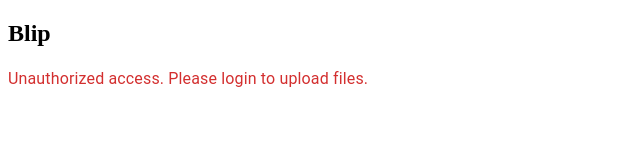
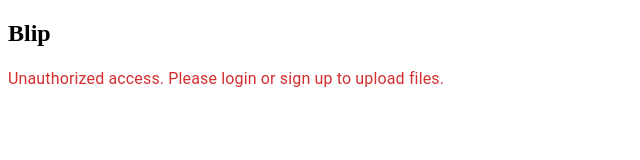
Before and after one commit to BugFixDotExe/Blip, a React (Vite) app in the folder client/: page /upload in a window 1280 px wide. Shown: the top 160 px of the page, without its empty margins (0-640 px from the left). Built offline with nearby package versions, Linux system fonts and the light colour scheme.

Commit message:
A redesign of the detail Model was made

```diff
--- a/client/src/components/FileUpload.jsx
+++ b/client/src/components/FileUpload.jsx
@@ -16,7 +16,7 @@
 const FileUpload = ({ token }) => {
   if (!token) {
     // You should handle unauthorized access with a message or redirection
-    return <Typography variant="body1" color="error" sx={{ marginTop: 2 }}>Unauthorized access. Please login to upload files.</Typography>;
+    return <Typography variant="body1" color="error" sx={{ marginTop: 2 }}>Unauthorized access. Please login or sign up to upload files.</Typography>;
   }
 
   console.log('file upload token', token);
@@ -56,7 +56,6 @@
           Authorization: `Bearer ${token}`, // Include the token in the request
         },
       });
-      console.log('from gemeni to you', response)
       setGemeniResponse(response.data)
       setMessage("File uploaded successfully!");
       console.log('file name:', file.name);
--- a/client/src/components/Login.jsx
+++ b/client/src/components/Login.jsx
@@ -37,9 +37,8 @@
                 setError("");
                 setToken(response.data.token)
                 navigate('/upload')
-            } else {
-                setError("Login failed. Please check your credentials.");
             }
+            if (response.failed){setError('An error occurred during login. Please try again.')}
         } catch (err) {
             setError("An error occurred during login. Please try again.");
             console.error(err);
```
